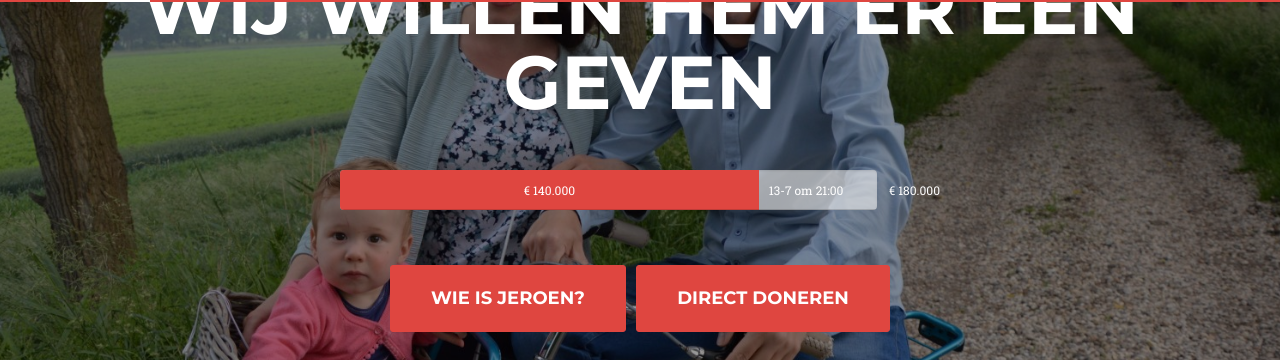
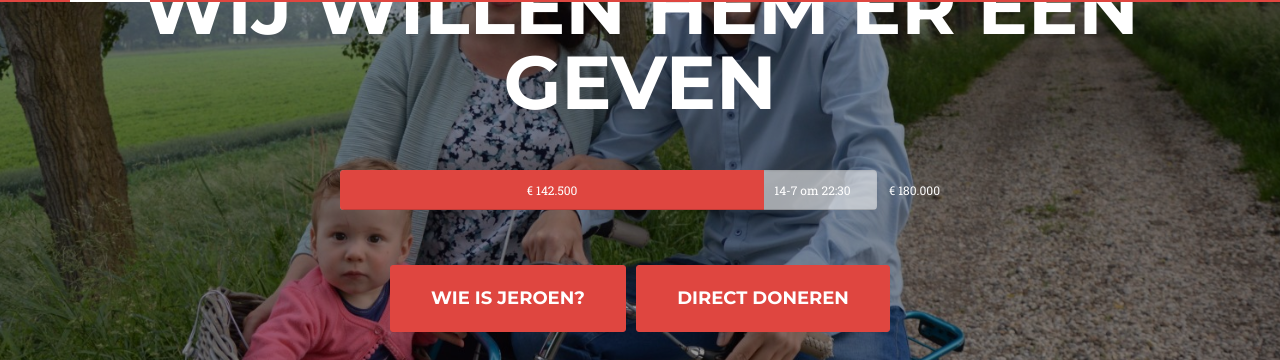
Before and after one commit to Een-nier-voor-Jeroen/Niervoorjeroen.nl-website, a Jekyll site: the page built from index.html, in a window 1280 px wide and 900 px high, scrolled down 317 px. Shown: the part 78-438 px from the top of the window. Built offline with Jekyll 4.4.1, drawn with Linux system fonts in a browser that asks for light colours; nearby versions of some CDN libraries; some web fonts are replaced.

Commit message:
142.500 euro

```diff
--- a/index.html
+++ b/index.html
@@ -21,10 +21,10 @@
                         € 180.000
                     </div>
                     <div class="progress" style="height: 40px; background-color: rgba(245,245,245,0.6);">
-                        <div class="progress-bar" role="progressbar" aria-valuenow="135000" aria-valuemin="0" aria-valuemax="180000" style="width: 78%; height: 40px; line-height: 40px;">
-                            € 140.000
+                        <div class="progress-bar" role="progressbar" aria-valuenow="142500" aria-valuemin="0" aria-valuemax="180000" style="width: 79%; height: 40px; line-height: 40px;">
+                            € 142.500
                         </div>
-                        <div class="progress-bar" style="line-height: 40px; width: 22%; text-align: left; padding-left: 10px; background: none;">13-7 om 21:00</div>
+                        <div class="progress-bar" style="line-height: 40px; width: 21%; text-align: left; padding-left: 10px; background: none;">14-7 om 22:30</div>
                     </div>
                 </div>
                 <p>
```
